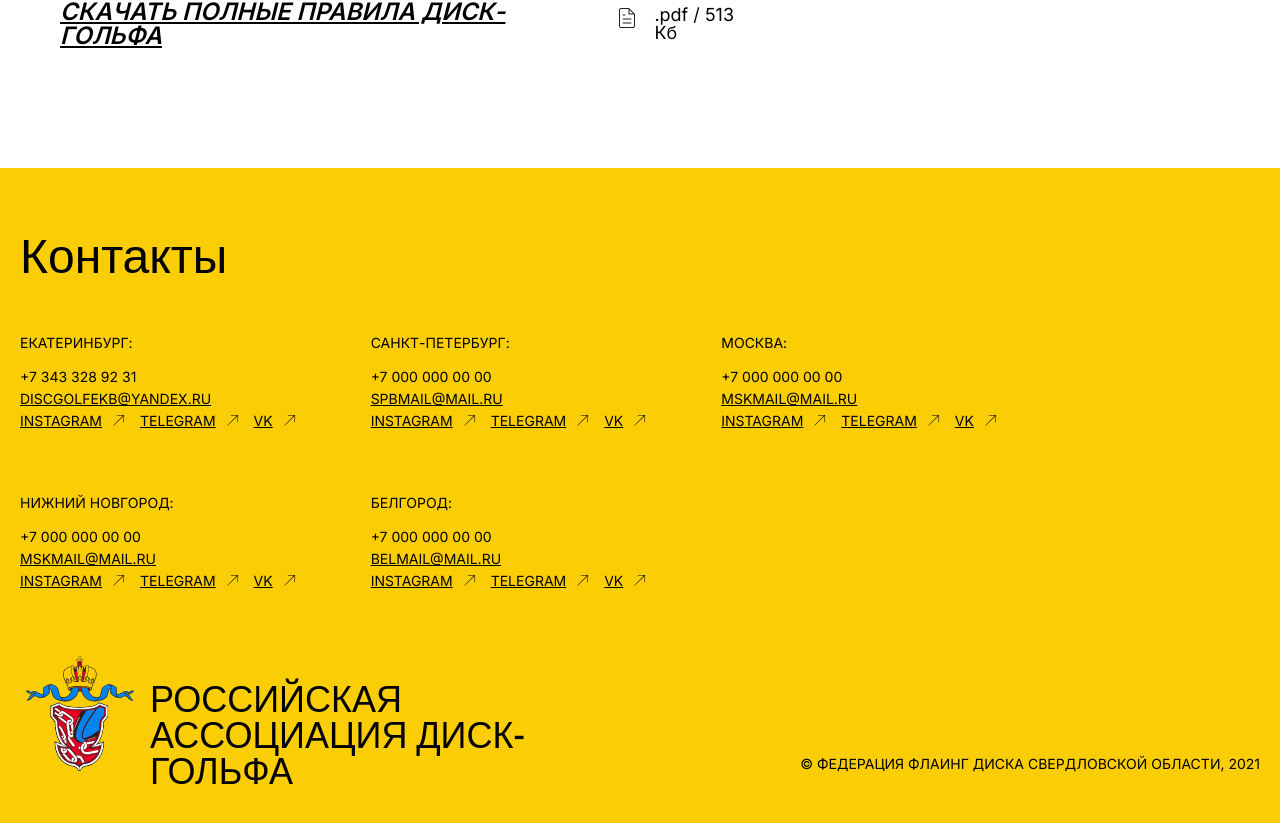
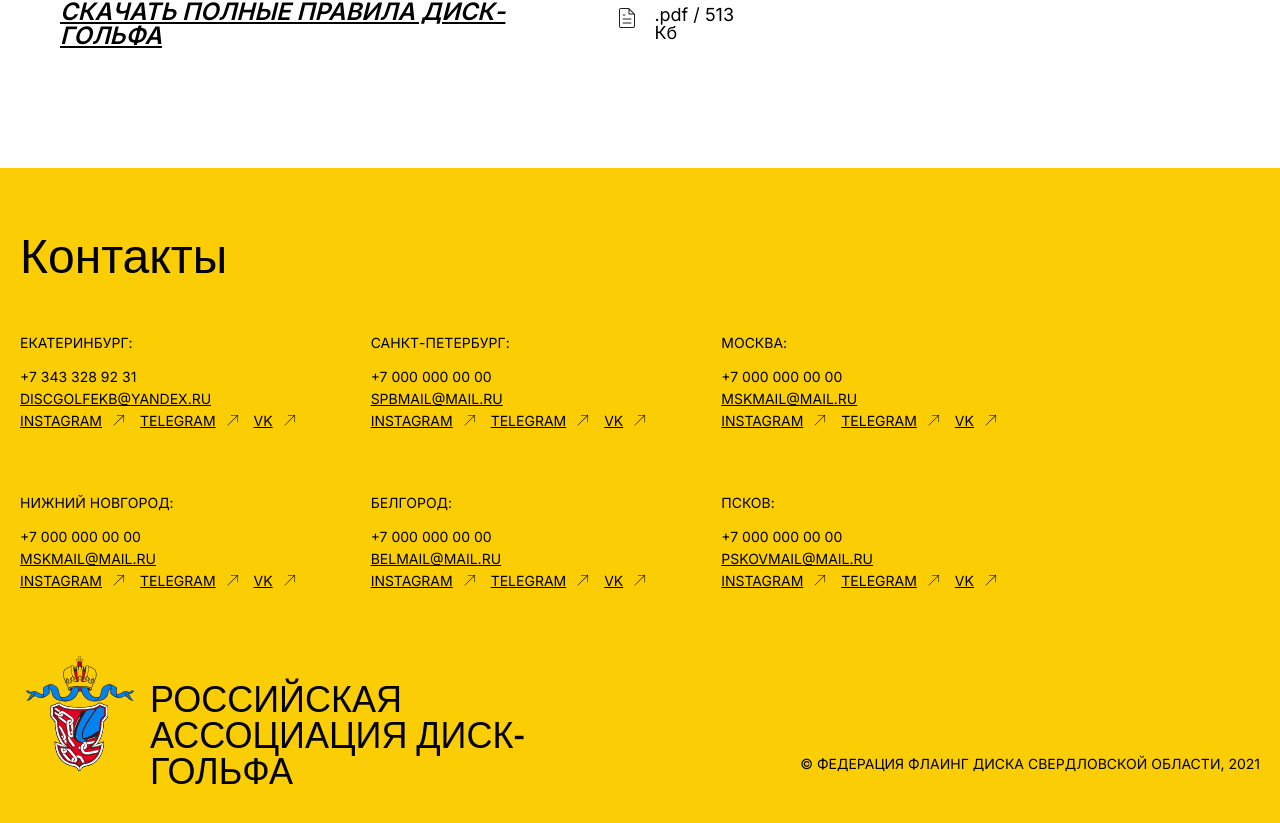
Before and after one commit to RDGAapp/web, a React (Create React App) app: page / in a window 1280 px wide. Shown: the part 2434-3257 px from the top of the page. Built offline with nearby package versions, Linux system fonts and the light colour scheme.

Commit message:
Add Pskov to contacts

```diff
--- a/src/components/Footer.tsx
+++ b/src/components/Footer.tsx
@@ -96,6 +96,14 @@
     telegram: 'link',
     vk: 'https://vk.com/discgolf_ekb',
   },
+  {
+    city: 'Псков',
+    phone: '+7 000 000 00 00',
+    email: 'pskovmail@mail.ru',
+    instagram: 'https://www.instagram.com/discgolf_ekb/',
+    telegram: 'link',
+    vk: 'https://vk.com/discgolf_ekb',
+  },
 ];
 
 const Footer = (): JSX.Element => {
```
